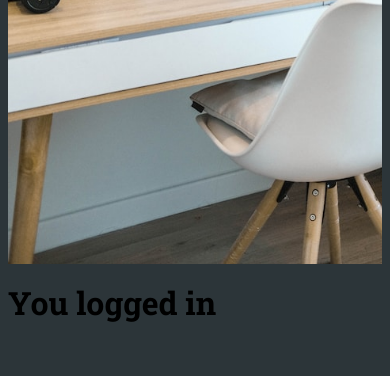
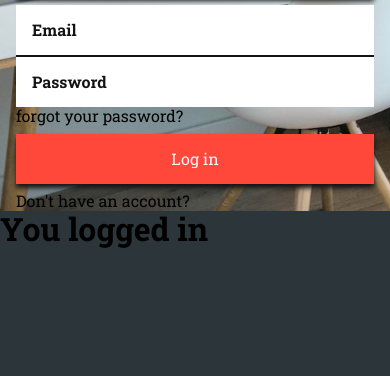
Before and after one commit to RawleJuglal/ImOnIt, a website built with Vite: page index.html in a window 390 px wide. Shown: the part 549-925 px from the top of the page. After the commit the page ends 844 px from the top, so only its background shows below. Built offline with nearby package versions, Linux system fonts and the light colour scheme.

Commit message:
styling mobile sign in
setting logged out view to flex space between

```diff
--- a/index.html
+++ b/index.html
@@ -11,21 +11,36 @@
   </head>
   <body>
     <div id="app" class="--app">
-      <div id="logged-out-view" class="--logged-out-view">
+      <div id="logged-out-view" class="--logged-out-view XVIpt-px flex flex-column">
         <h1 class="bold text-center XXXIIpt-py">I'm On It</h1>
-        <button id="google-btn" class="--google-btn flex flex-align-center">
+        <div id="login-controls" class="--login-controls">
+          <button id="google-btn" class="--google-btn btn XVIpt-py">
             <img id="google-icon" class="--google-icon" src="/src/assets/providers/google.png" alt="google icon">
             <span>Sign in with Google</span>
           </button>
-        <form class='flex flex-column XVIpt-mx' action="">
-          <input type="text" name="email">
-          <input type="text" name="password">
+          <form class='flex flex-column' action="">
+            <input
+              id="login-email"
+              class="--login-email text-black bold XVIpt-pxy"
+              type="text"
+              name="email"
+              placeholder="Email"
+            >
+            <input
+              id="login-password"
+              class="--login-password text-black bold XVIpt-pxy"
+              type="text"
+              name="password"
+              placeholder="Password"
+            >
             <button class="link-btn">forgot your password?</button>
-          <input type="submit" value="Log in">
+            <input id='submit-btn' class="--submit-btn btn text-center XVIpt-py" value="Log in">
             <button class="link-btn">Don't have an account?</button>
           </form>
         </div>
-      <div id="logged-in-view" class="--logged-in-view">
+
+      </div>
+      <div id="logged-in-view" class="--logged-in-view block-center">
         <h1>You logged in</h1>
       </div>
     </div>
--- a/style.css
+++ b/style.css
@@ -10,6 +10,9 @@
   --gunmetal:#2C3539;
   --indigo:#4b0082;
   --hooker:	#49796b;
+  --oranred:#FF473A;
+  --black:#131313;
+  --white:#F8F8F8;
   --VIIIpt:.5rem;
   --XVIpt:1rem;
   --XXIVpt:1.5rem;
@@ -23,18 +26,27 @@ body{
   background-color:var(--gunmetal);
 }
 
+h1,h2,h3,h4,h5,h6{
+  margin:0;
+  padding: 0;
+}
+
 .XVIpt-my{margin:var(--XVIpt) 0}
 .XVIpt-mx{margin:0 var(--XVIpt)}
 .XXXIIpt-my{margin:var(--XXXIIpt) 0}
 .XXXIIpt-mx{margin:0 var(--XXXIIpt)}
 
+.XVIpt-pxy{padding:var(--XVIpt) var(--XVIpt)}
 .XVIpt-py{padding:var(--XVIpt) 0}
 .XVIpt-px{padding:0 var(--XVIpt)}
 .XXXIIpt-py{padding:var(--XXXIIpt) 0}
 .XXXIIpt-px{padding:0 var(--XXXIIpt)}
 
+
 .bold{font-weight:700;}
 .text-center{text-align: center;}
+.text-black{color:var(--black);}
+.text-white{color:var(--white);}
 
 .flex{display:flex;}
 .flex-column{flex-direction: column;}
@@ -42,18 +54,28 @@ body{
 .flex-center{justify-content: center;}
 .flex-align-center{align-items: center;}
 
+.block-center{
+  margin:0 auto;
+}
+
+.btn{
+  display:flex;
+  justify-content: center;
+  align-items: center;
+  border:unset;
+  margin:.5rem 0;
+  box-shadow: 0px 4px 5px var(--black);
+}
+
 .link-btn{
   all:unset;
 }
 
-.--app{
-  padding:2em .5em;
-}
 
+/* == Views == */
 .--logged-out-view,
 .--logged-in-view{
   max-width:28.125rem;
-  margin:0 auto;
 }
 
 .--logged-out-view{
@@ -61,13 +83,38 @@ body{
   background-size:cover;
   background-repeat:no-repeat;
   min-height:90vh;
+  justify-content: space-between;
 }
 
+/* == Sign Ins == */
 .--google-btn{
   gap:1em;
-  margin:0 auto;
+  width:100%;
+  background-color: var(--white);
 }
 
 .--google-icon{
-  width:1.5em;
+  width:var(--XXIVpt);
 }
+
+.--submit-btn{
+  color:var(--white);
+  background-color:var(--oranred);
+}
+
+/* == Form Inputs == */
+input[type='text']{
+  border:unset;
+}
+
+input::placeholder{
+  color:var(--black);
+}
+
+input[name='email']{
+  border-bottom:1px solid var(--black);
+}
+
+input[name='password']{
+  border-top:1px solid var(--black);
+}
```
Lines whose indentation alone changed are shown as unchanged.
